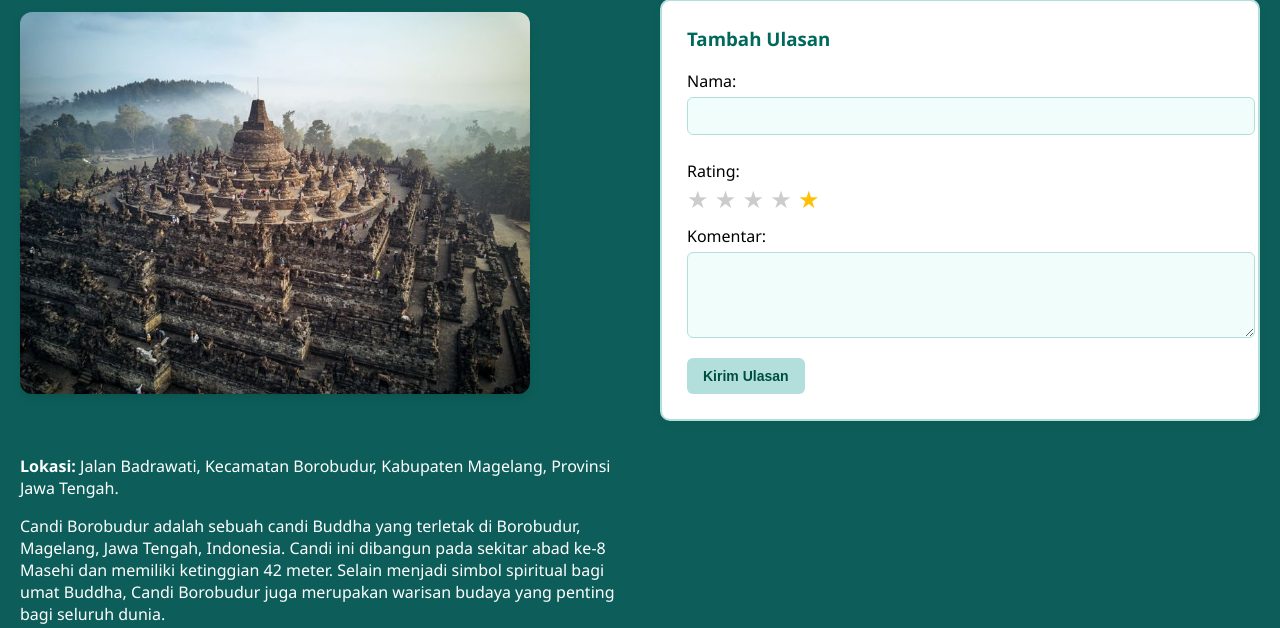
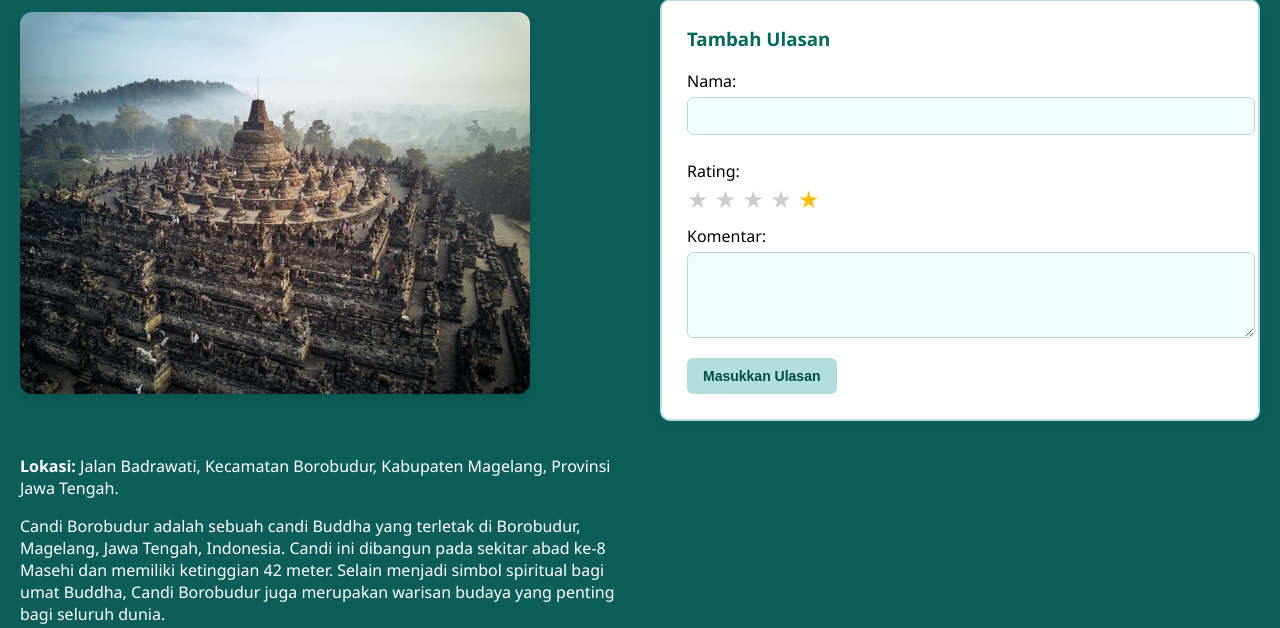
Before and after one commit to nurhaidahm/PROYEK---JELAJAH-NUSANTARA-, a PHP site: page /detail.php?id=11111 in a window 1280 px wide. Shown: the part 121-749 px from the top of the page. Run offline with PHP 8.4, Linux system fonts and the light colour scheme; data comes from the database, SQL or seed files in the repository; data that the repository does not hold is empty.

Commit message:
Update detail.php

```diff
--- a/jelajah_nusantara/detail.php
+++ b/jelajah_nusantara/detail.php
@@ -239,7 +239,7 @@ if ($_SERVER['REQUEST_METHOD'] === 'POST') {
                     <textarea id="komentar" name="komentar" rows="4" required><?= isset($editData) ? htmlspecialchars($editData['komentar_ulasan']) : '' ?></textarea>
                 </div>
 
-                <button type="submit"><?= isset($_GET['edit']) ? 'Update Ulasan' : 'Kirim Ulasan' ?></button>
+                <button type="submit"><?= isset($_GET['edit']) ? 'Update Ulasan' : 'Masukkan Ulasan' ?></button>
 
                 <?php if (isset($_GET['edit'])): ?>
                     <a href="detail.php?id=<?= $id ?>">Batal</a>
```
